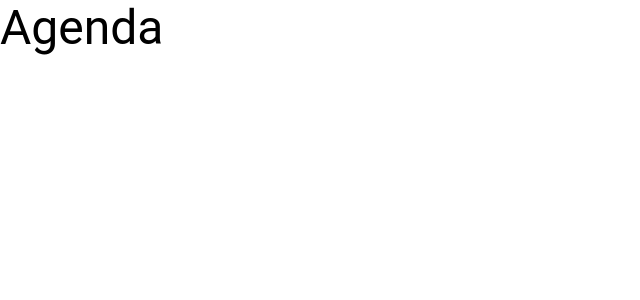
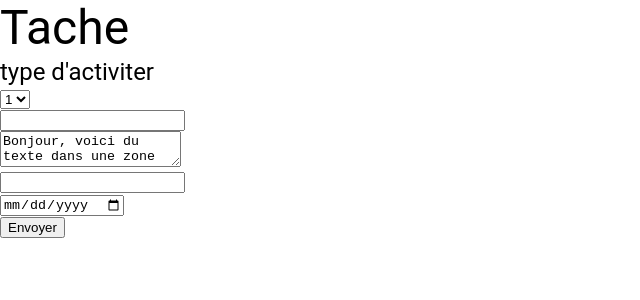
Before and after one commit to PetrovC/admin_plantC, a React (Create React App) app: page /Tache in a window 1280 px wide. Shown: the top 300 px of the page, without its empty margins (0-640 px from the left). Built offline with nearby package versions, Linux system fonts and the light colour scheme.

Commit message:
formulaire Tache
......

```diff
--- a/src/App.js
+++ b/src/App.js
@@ -1,14 +1,19 @@
 
 import './App.css';
+
+
 import { useRoutes } from 'react-router-dom';
 import { appRoute } from './route';
+
 
 function App() {
   const router = useRoutes(appRoute)
 
   return (
     <div >
+
       {router}
+      <heads />
     </div>
   );
 }
--- a/src/Pages/Tache.js
+++ b/src/Pages/Tache.js
@@ -2,7 +2,12 @@
 import React from 'react';
 
 
+
+
+
 const Tache= ()=> {
+
+
 
 
 
@@ -14,8 +19,40 @@
             <main>
 
                 <Typography component ='h1' variant='h3'>
-                    Agenda
+                    Tache
                 </Typography>
+                <form >
+                        <Typography component ='h1' variant='h5'>
+                                <label component ='h1'>
+                                type d'activiter
+                                </label>
+                        </Typography>
+                        <div>
+                        <select >
+                            <option value="grapefruit">1</option>
+                            <option value="lime">2</option>
+                            <option value="coconut">3</option>
+                            <option value="mango">4</option>
+                        </select>
+                        </div>
+                        <div>
+                        <input type="text"  />
+                        </div>
+                        <div>
+                        <textarea>
+                          Bonjour, voici du texte dans une zone de texte
+                         </textarea>
+                         </div>
+                         <div>
+                         <input type="text"  />
+                         </div>
+                         <div>
+                         <input type="date"  />
+                         </div>
+
+                         <input type="submit" value="Envoyer" />
+
+                    </form>
 
             </main>
         )
```
Also changed, not shown: src/Pages/basique/header.js (added, +26 -0 lines).
